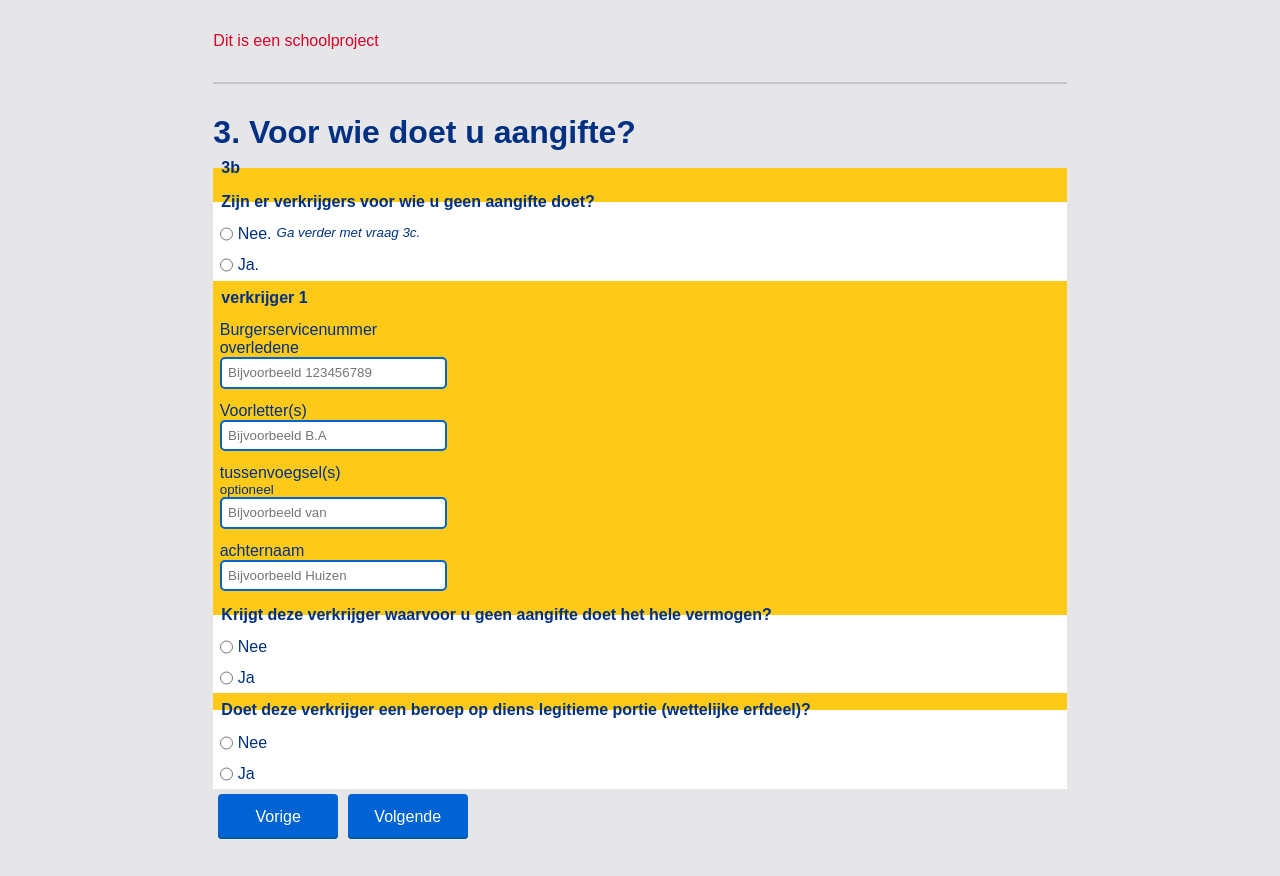
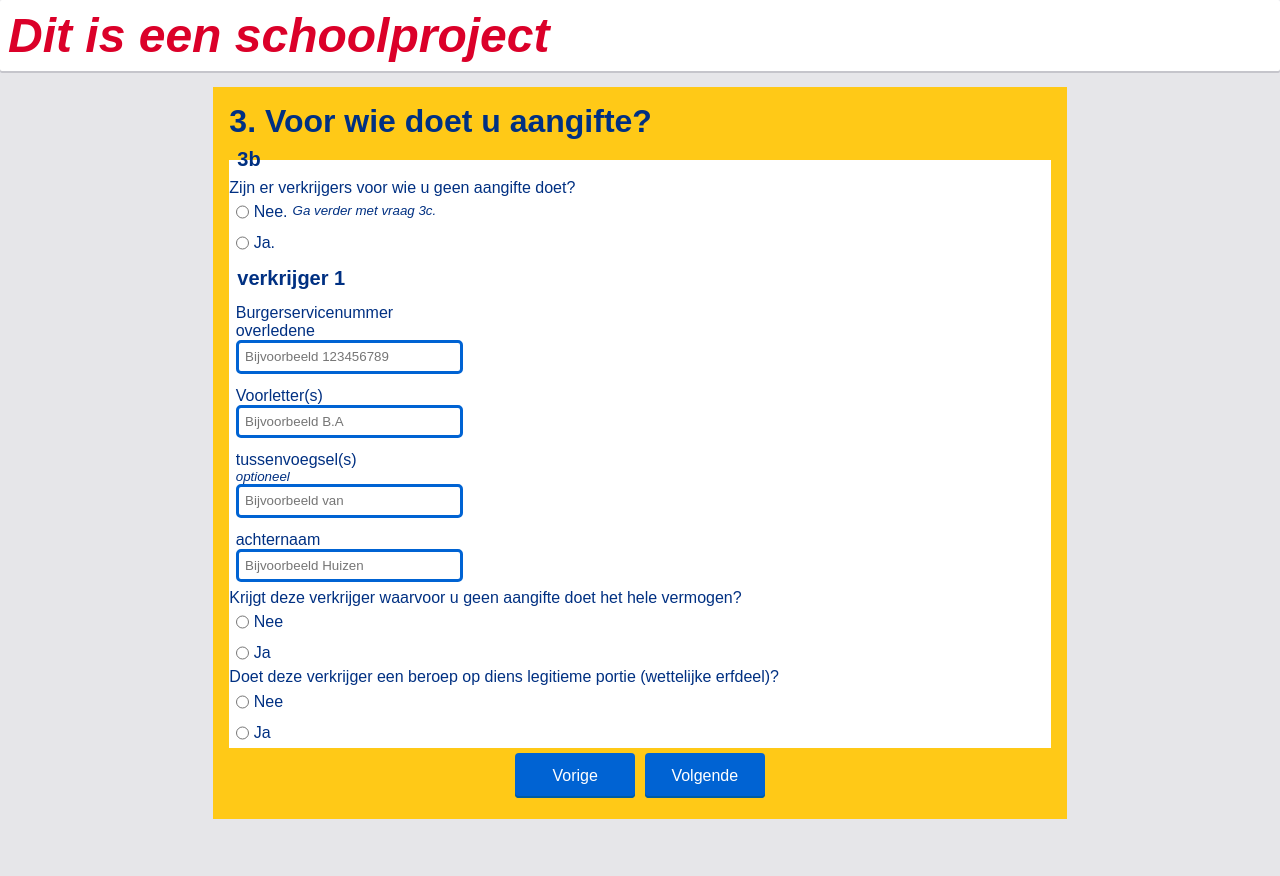
Before and after one commit to EvilHand1/BT_NS_Belasting, a plain HTML site: page Question2.html in a window 1280 px wide. After the commit the page ends 819 px from the top, so only its background shows below. Drawn offline with Linux system fonts and the light colour scheme; a web font is replaced by a local one.

Commit message:
code cleaning, naming conventions

```diff
--- a/Question2.html
+++ b/Question2.html
@@ -5,56 +5,20 @@
     <meta name="viewport" content="width=device-width, initial-scale=1.0" />
     <link rel="stylesheet" href="style.css" />
     <script src="required.js"></script>
-    <script src="Question3.js"></script>
+    <script src="Question3.js" defer></script>
     <title>Document</title>
   </head>
   <body>
-    <header>
-      <p class="School-Warning">Dit is een schoolproject</p>
+    <header class="school-warning">
+      <p>Dit is een schoolproject</p>
     </header>
 
     <main>
       <form action="index.html">
         <template>
-          <!-- YOOO VUL HIER IETS IN ALS HET KLAAR IS -->
-        </template>
 
-        <h1>3. Voor wie doet u aangifte?</h1>
-
-        <!--vraag 3b-->
-        <fieldset>
-          <legend>3b</legend>
-
-          <!-- 3b1 -->
-          <fieldset data-title="Maak een keuze">
-            <legend>Zijn er verkrijgers voor wie u geen aangifte doet?</legend>
-            <label class="inputRadio"
-              ><input
-                type="radio"
-                name="3b1"
-                id="Nee3b1"
-                required
-                onclick="RequiredOnnOff(['3b2', '3b3', '3b4', '3b5', '3b6'], false); TurnOffButton();"
-              />
-              Nee.
-              <small class="italic"> Ga verder met vraag 3c. </small>
-            </label>
-
-            <label class="inputRadio"
-              ><input
-                type="radio"
-                name="3b1"
-                id="Ja3b1"
-                required
-                onclick="RequiredOnnOff(['3b2', '3b3', '3b4', '3b5', '3b6'], true); TurnOnButton();"
-              />
-              Ja.</label
-            >
-          </fieldset>
-
-          <!-- vraag 3b2 -->
-          <fieldset>
-            <legend>verkrijger 1</legend>
+          <fieldset > <!--  class="VERKRIJGERS"-->
+            <legend class="subsectie">verkrijger 1</legend>
             <!-- 3b2.1 -->
 
             <label data-title="BSN nummer moet 8 of 9 cijfers bevatten"
@@ -81,7 +45,7 @@
             /></label>
 
             <label data-title="Tussenvoegsels mogen geen cijfers bevatten."
-              >tussenvoegsel(s) <small class="Italic">optioneel</small>
+              >tussenvoegsel(s) <small>optioneel</small>
               <input
                 type="text"
                 pattern="[^0-9]+"
@@ -105,11 +69,11 @@
                 Krijgt deze verkrijger waarvoor u geen aangifte doet het hele
                 vermogen?
               </legend>
-              <label class="inputRadio"
-                ><input type="radio" name="3b5" id="test1" />Nee</label
+              <label class="input-radio"
+                ><input type="radio" name="3b5" />Nee</label
               >
-              <label class="inputRadio"
-                ><input type="radio" name="3b5" id="test2" />Ja</label
+              <label class="input-radio"
+                ><input type="radio" name="3b5" />Ja</label
               >
             </fieldset>
             <!-- 3b2.4 -->
@@ -118,32 +82,129 @@
                 Doet deze verkrijger een beroep op diens legitieme portie
                 (wettelijke erfdeel)?
               </legend>
-              <label class="inputRadio"
-                ><input type="radio" name="3b6" id="test1" />Nee</label
+              <label class="input-radio"
+                ><input type="radio" name="3b6" />Nee</label
               >
-              <label class="inputRadio"
-                ><input type="radio" name="3b6" id="test2" />Ja</label
+              <label class="input-radio"
+                ><input type="radio" name="3b6" />Ja</label
+              >
+            </fieldset>
+          </fieldset>
+        </template>
+
+        <h1>3. Voor wie doet u aangifte?</h1>
+
+        <!--vraag 3b-->
+        <fieldset>
+          <legend class="subsectie">3b</legend>
+
+          <!-- 3b1 -->
+          <fieldset data-title="Maak een keuze">
+            <legend>Zijn er verkrijgers voor wie u geen aangifte doet?</legend>
+            <label class="input-radio"
+              ><input type="radio" name="3b1" id="Nee3b1" required />
+              Nee.
+              <small> Ga verder met vraag 3c. </small>
+            </label>
+
+            <label class="input-radio"
+              ><input type="radio" name="3b1" id="Ja3b1" required /> Ja.</label
+            >
+          </fieldset>
+
+          <!-- vraag 3b2 -->
+          <fieldset>
+            <legend class="subsectie">verkrijger 1</legend>
+            <!-- 3b2.1 -->
+
+            <label data-title="BSN nummer moet 8 of 9 cijfers bevatten"
+              >Burgerservicenummer overledene
+              <input
+                name="3b2"
+                type="text"
+                pattern="[1-9][0-9]{8}"
+                placeholder="Bijvoorbeeld 123456789"
+                title="BSN nummer moet 8 of 9 cijfers bevatten"
+            /></label>
+
+            <!-- 3b2.2 -->
+
+            <label
+              data-title="Voorletters moeten bestaan uit één of meer hoofdletters, gescheiden door punten"
+              >Voorletter(s)
+              <input
+                type="text"
+                name="3b3"
+                placeholder="Bijvoorbeeld B.A"
+                pattern="[^0-9]+"
+                title="Voorletters moeten bestaan uit één of meer hoofdletters, gescheiden door punten"
+            /></label>
+
+            <label data-title="Tussenvoegsels mogen geen cijfers bevatten."
+              >tussenvoegsel(s) <small>optioneel</small>
+              <input
+                type="text"
+                pattern="[^0-9]+"
+                placeholder="Bijvoorbeeld van"
+              />
+            </label>
+
+            <label
+              data-title="Achternaam mag alleen letters, accenten, apostrofen, koppeltekens en spaties bevatten"
+              >achternaam<input
+                type="text"
+                pattern="[^0-9]+"
+                name="3b4"
+                placeholder="Bijvoorbeeld Huizen"
+                title="Achternaam mag alleen letters, accenten, apostrofen, koppeltekens en spaties bevatten"
+            /></label>
+
+            <!-- 3b2.3 -->
+            <fieldset data-title="Maak een keuze">
+              <legend>
+                Krijgt deze verkrijger waarvoor u geen aangifte doet het hele
+                vermogen?
+              </legend>
+              <label class="input-radio"
+                ><input type="radio" name="3b5" />Nee</label
+              >
+              <label class="input-radio"
+                ><input type="radio" name="3b5" />Ja</label
+              >
+            </fieldset>
+            <!-- 3b2.4 -->
+            <fieldset data-title="Maak een keuze">
+              <legend>
+                Doet deze verkrijger een beroep op diens legitieme portie
+                (wettelijke erfdeel)?
+              </legend>
+              <label class="input-radio"
+                ><input type="radio" name="3b6" />Nee</label
+              >
+              <label class="input-radio"
+                ><input type="radio" name="3b6" />Ja</label
               >
             </fieldset>
           </fieldset>
 
           <!-- Repeats when javascript fails, inspired by Quy -->
           <!-- Ik weet dat deze 3 niet automatisch op required moeten staan, en ik weet ook hoe ik dat oplos, maar ik heb geen tijd -->
-          <div id="JavascriptFailed">
+
+          <div id="javascript-failed">
             <!-- YOOOOO VUL HIER STRAKS IETS IN ALS DE STRUCTUUR GEFIXED IS -->
           </div>
 
-          <div id="SpawnQuestions"></div>
+          <div id="spawn-questions"></div>
         </fieldset>
 
-        <div id="ButtonGroup">
+        <div id="button-group">
           <a class="primary-button" href="./index.html">Vorige</a>
+
           <button
-            id="GenerateButton"
+          id="generate-button"
           class="primary-button"
           type="button"
           style="display: none"
-            onclick="generateFieldsets()"
         >
           Genereer
         </button>
--- a/required.js
+++ b/required.js
@@ -1,27 +1,11 @@
 // met behulp van vele bronnen en chatGPT
-function RequiredOnnOff(inputNames, shouldRequire){
-inputNames.forEach(name => {
-var inputElement = document.getElementsByName(name);
-    if (shouldRequire){
-        inputElement.forEach(input => input.setAttribute("required", "true"));
-    }else{
-        inputElement.forEach(input => input.removeAttribute("required"));
+function RequiredOnnOff(inputNames, shouldRequire) {
+  inputNames.forEach((name) => {
+    var inputElement = document.getElementsByName(name);
+    if (shouldRequire) {
+      inputElement.forEach((input) => input.setAttribute("required", "true"));
+    } else {
+      inputElement.forEach((input) => input.removeAttribute("required"));
     }
-});
+  });
 }
-
-document.getElementById("Ja1b1").addEventListener("change", function () {
-    RequiredOnnOff(["1b2", "1b3", "1b4"], true);
-  });
-
-  document.getElementById("Nee1b1").addEventListener("change", function () {
-    RequiredOnnOff(["1b2", "1b3", "1b4"], false);
-  });
-
-document.getElementById("Ja1b2").addEventListener("change", () => {
-    RequiredOnnOff(["1b2.1"], true);
-  });
-
-  document.getElementById("Nee1b2").addEventListener("change", () => {
-    RequiredOnnOff(["1b2.1"], false);
-  });
--- a/style.css
+++ b/style.css
@@ -38,7 +38,7 @@
     font-weight: 700;
     font-style: italic;
 }
-.italic{
+small{
     font-style: italic;
 }
 
@@ -68,11 +68,20 @@ body{
     color: var(--primary-text-color);
 }
 
-.School-Warning{
+.school-warning{
+    font-weight: 700;
+    font-style: italic;
+    font-size: 3rem;
+    background: var(--white);
     color: var(--alert-message-color);
+    margin-bottom: 1rem;
+    padding: .5rem;
+    border-radius: 2px;
+    grid-column: 1 / 7;
 }
 
-legend{
+.subsectie{
+    font-size: 1.25rem;
     font-weight: 700;
     padding:.5rem;
 }
@@ -107,23 +116,60 @@ a.primary-button{
     text-decoration: none;
 }
 
-#ButtonGroup{
-    align-self:center;
+#button-group{
     display: flex;
     flex-direction: row;
+    justify-content: center;
 }
 
 fieldset{
     display: flex;
     flex-direction: column;
     background-color: white;
-    font-weight: 400;
-    border-color: #CDCDD3;
     border:none;
 }
 
-fieldset:has(fieldset){
+form{
     background-color: var(--yellow);
+    padding: 1rem;
+}
+
+
+
+label{
+    display: flex;
+    flex-direction:column;
+    padding:.4em;
+    max-width: 15em;
+}
+
+
+
+
+input {
+    padding:.5vw;
+    border: solid var(--button-color);
+    border-radius: 5px;
+}
+
+.input-radio{
+    flex-direction: row;
+    gap: 5px;
+}
+
+main, header{
+    position:relative;
+    grid-column: 2 / 6;
+    box-shadow: 0 .125rem 0 0 rgba(7, 7, 33, .15);
+}
+
+
+/* ==VALIDATION== */
+input:user-valid{
+    border-color: var(--succes-message-color);
+}
+input:user-invalid{
+    border-color: var(--alert-message-color);
 }
 
 /* Inspiratie van Dante */
@@ -133,67 +179,26 @@ fieldset:has(fieldset){
     font-style: italic;
 }
 
-label{
-    display: flex;
-    flex-direction:column;
-    padding:.4em;
-    max-width: 15em;
-}
-
-input {
-    color: var(--primary-text-color);
-    border-color: var(--button-color);
-    border-radius: 5px;
-    padding:.5vw;
-    border-style: solid;
-}
-
-input:user-valid{
-    border-color: var(--succes-message-color);
-}
-input:user-invalid{
-    border-color: var(--alert-message-color);
-}
-.inputRadio{
-    flex-direction: row;
-    gap: 5px;
-}
-
-main, header{
-    position:relative;
-    padding-top:2em;
-    padding-bottom: 2em;
-    grid-column: 2 / 6;
-    box-shadow: 0 .125rem 0 0 rgba(7, 7, 33, .15);
-}
-
-section > fieldset{
-    padding: 2rem;
-}
-
 /* Met behulp van Elton de has gemaakt, zelf verandert naar nesting en de logica van de 3e omgedraaid */
 form > fieldset:nth-of-type(2){
-    &:has(#Nee1b1:checked) fieldset:nth-of-type(n+2){
+    &:has(#Nee1b1:checked) .verdwijn{
         display:none;
     }
-    > fieldset{
-        border-bottom: none;
-    }
-    > fieldset:nth-of-type(2):has(#Nee1b2:checked) label:nth-of-type(3){
+    > fieldset:nth-of-type(2):has(#Nee1b2:checked) .verdwijn{
         display:none;
     }
 }
 
 form > fieldset{
-    &> fieldset:nth-of-type(1):has(#Nee3b1:checked) #JavascriptFailed,
-    &> fieldset:nth-of-type(1):has(#Nee3b1:checked) #SpawnQuestions,
+    &> fieldset:nth-of-type(1):has(#Nee3b1:checked) #javascript-failed,
+    &> fieldset:nth-of-type(1):has(#Nee3b1:checked) #spawn-questions,
     &> fieldset:nth-of-type(1):has(#Nee3b1:checked) fieldset:nth-of-type(2){
         display:none;
     }
 }
 /* https://www.w3schools.com/css/css3_mediaqueries_ex.asp */
 @media screen and (max-width: 500px) {
-    section {
+    main {
         grid-column: 1 / 7;
     }
 }
```
Also changed, not shown: Question1.js (added, +28 -0 lines), Question3.js (+23 -5 lines), index.html (+37 -27 lines). Lines whose indentation alone changed are shown as unchanged.
